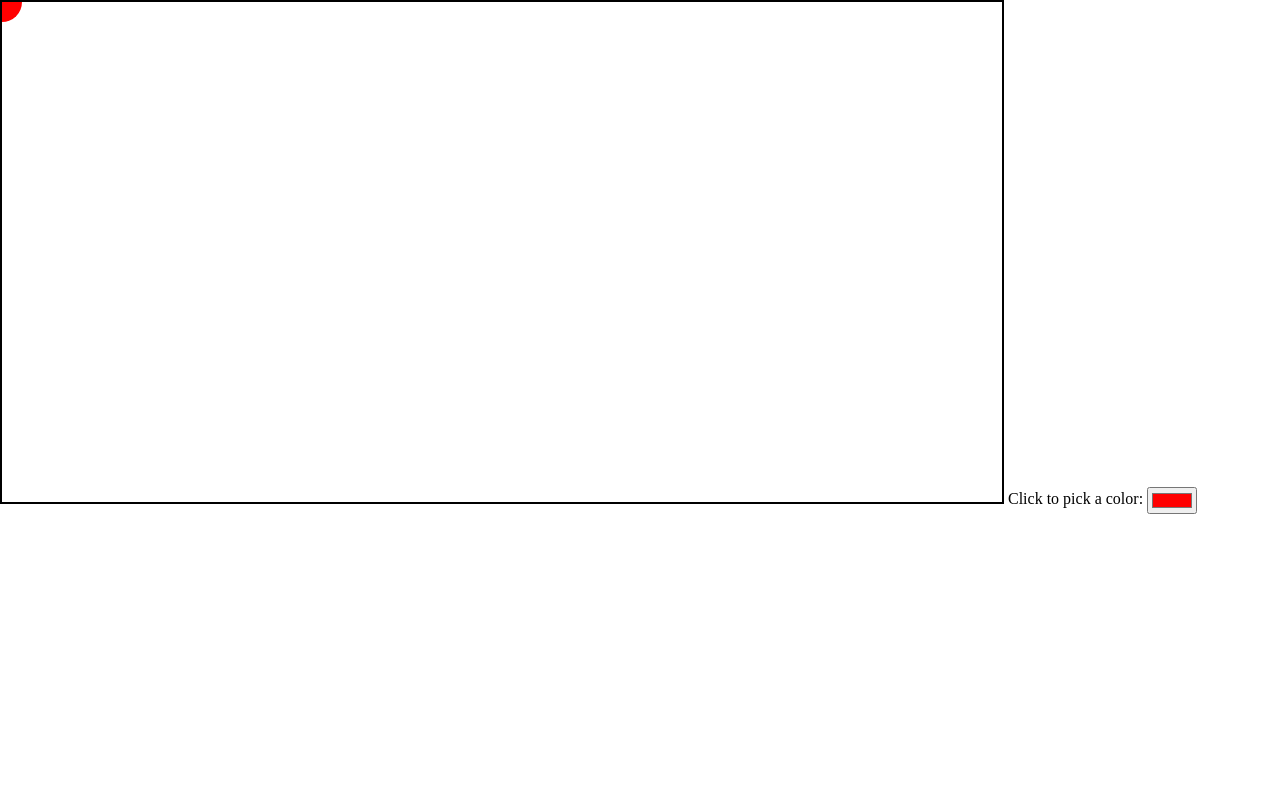
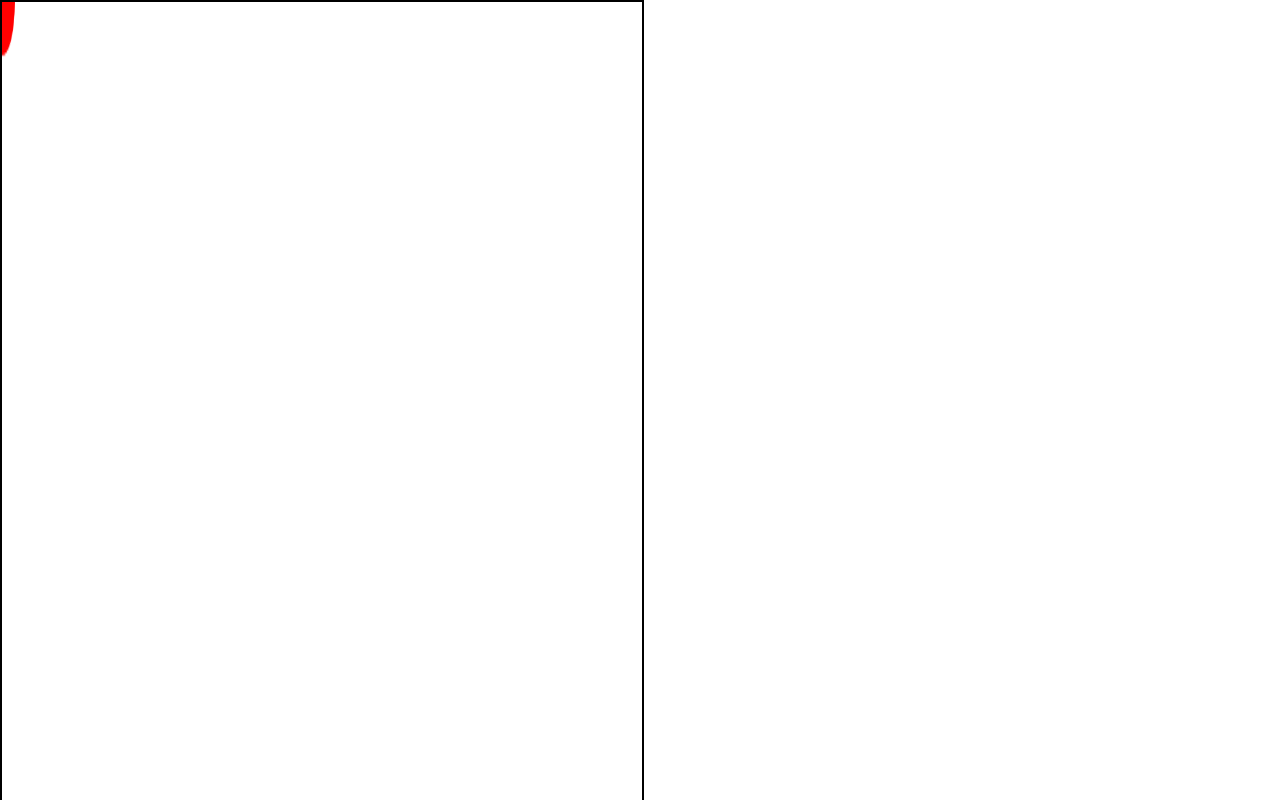
Before and after one commit to rlcampbe/javascript-canvas, a plain HTML site: page index.html in a window 1280 px wide. Shown: the top 800 px of the page. Drawn offline with Linux system fonts and the light colour scheme; files that its build step writes are made by us from their sources.

Commit message:
Add files via upload

```diff
--- a/java.css
+++ b/java.css
@@ -2,16 +2,16 @@
 overflow: hidden;
 } */
 
-/* #canvas {
-  max-width: 100%;
-  height: auto;
-} */
+#canvas {
+  max-width: 640px;
+  height: 1334px;
+}
 
-@media screen and (orientation:portrait) {
+/* @media screen and (orientation:portrait) {
      window.orientation == 0;
    }
 
 @media screen and (orientation:landscape) {
          window.orientation == -90;
          window.orientation == 90;
-   }
+   } */
```
